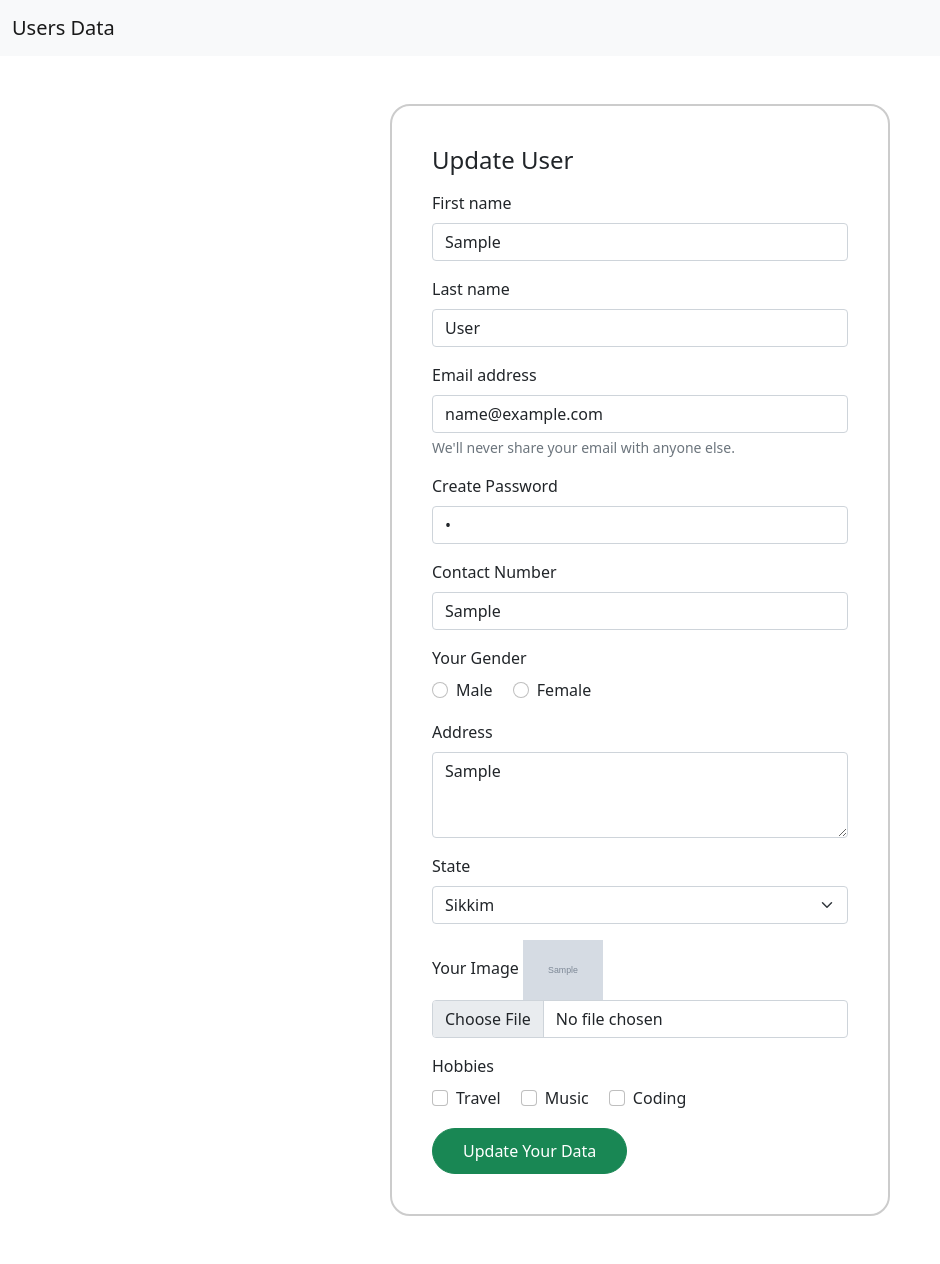
After one commit to RajibsCode/php-basic-to-advance, a PHP site: page /update.php?user=1 in a window 1280 px wide. The commit adds this page. Shown: the whole page, without its empty margins (0-940 px from the left). Run offline with PHP 8.4, Linux system fonts and the light colour scheme; tables that the repository leaves empty or names only in its code hold one stand-in row (values such as "Sample post"); grey boxes marked "Sample" are stand-in pictures.

Commit message:
update operation complete

```diff
--- /dev/null
+++ b/10CRUD Operation/update.php
@@ -0,0 +1,244 @@
+
+<?php
+
+// 1 atfirst start session and require the db file
+session_start();
+require_once'db-connection.php';
+
+// 2 update - get users data by id
+if (isset($_GET['user'])) {
+  // 3 update - perevent sql injection
+  $u_id = mysqli_real_escape_string($con,$_GET['user']);
+  // 4 update - select and execute data by id
+  $select_user = "SELECT * FROM user WHERE id=$u_id";
+  $select_execute = $con->query($select_user);
+  // 5 update - get data from execute by fetch_object()
+  $user_data = $select_execute->fetch_object();
+
+
+}else{
+  header('Location:index.php');
+}
+
+
+// 8 update - form data update
+if (isset($_POST['update'])) {
+  // 4 set image path and make unique img name and extension
+  $path = 'includes/img/';
+  $extension = pathinfo($_FILES['profile']['name'],PATHINFO_EXTENSION);
+  $file_name = $_POST['firstname'].'_'.date('YmdHms').'.'.$extension;
+
+  // 5 use ternary operator for file_exists validation
+  $profile = (file_exists($_FILES['profile']['tmp_name'])) ? $file_name : $user_data->profile;// 9 update - change null to current image
+
+
+   // 3 set column name as key and input name as value in array
+   $update_data = [
+    // 10 update - input field prevent sql injection
+    'fname' => mysqli_real_escape_string($con,$_POST['firstname']),
+    'lname' => mysqli_real_escape_string($con,$_POST['lastname']),
+    'email' => mysqli_real_escape_string($con,$_POST['email']),
+    'password' => mysqli_real_escape_string($con,$_POST['password']),
+    'contact' => mysqli_real_escape_string($con,$_POST['contact']),
+    'gender' => mysqli_real_escape_string($con,$_POST['gender']),
+    'adress' => mysqli_real_escape_string($con,$_POST['address']),
+    'state' => mysqli_real_escape_string($con,$_POST['state']),
+    'profile' => mysqli_real_escape_string($con,$profile),
+    'hobbies' => mysqli_real_escape_string($con,implode(',',$_POST['hobbies'])) // 4 implode() for values separate with comma
+   ];
+
+  // 11 update - create update query and exicute
+  $sql = "UPDATE user SET ";
+  // use loop for full array set in $sql
+  foreach ($update_data as $key => $value) {
+    $sql .= "$key = '$value',";
+  }
+
+  $sql = rtrim($sql,',');// remove right side one extra comma from query
+  $sql .= " WHERE id=".$u_id;
+
+  $exec = $con->query($sql);
+
+   // 12 update - set condition for update alert
+   if ($exec) {
+
+    // 9 then file upload to folder
+    if (!is_null($profile)) {
+        move_uploaded_file($_FILES['profile']['tmp_name'],$path.$file_name);
+    }
+
+    echo '<div class="alert alert-success" role="alert">
+    Your data Updated successfully!.
+    </div>';
+
+    header('Location:index.php');
+
+   }else{
+    echo '<div class="alert alert-danger" role="alert">
+    Sorry For Server Error! Data not Updated.
+    </div>';
+
+   }
+
+}
+
+
+?>
+
+
+<!DOCTYPE html>
+<html lang="en">
+<head>
+    <meta charset="UTF-8">
+    <meta http-equiv="X-UA-Compatible" content="IE=edge">
+    <meta name="viewport" content="width=device-width, initial-scale=1.0">
+    <link href="https://cdn.jsdelivr.net/npm/bootstrap@5.0.2/dist/css/bootstrap.min.css" rel="stylesheet" integrity="sha384-EVSTQN3/azprG1Anm3QDgpJLIm9Nao0Yz1ztcQTwFspd3yD65VohhpuuCOmLASjC" crossorigin="anonymous">
+    <link rel="stylesheet" href="./includes/css/style.css">
+    <title>User Registration</title>
+</head>
+<body>
+
+
+<nav class="navbar navbar-expand-lg navbar-light bg-light">
+        <div class="container-fluid">
+          <button class="navbar-toggler" type="button" data-bs-toggle="collapse" data-bs-target="#navbarTogglerDemo01" aria-controls="navbarTogglerDemo01" aria-expanded="false" aria-label="Toggle navigation">
+            <span class="navbar-toggler-icon"></span>
+          </button>
+          <div class="collapse navbar-collapse" id="navbarTogglerDemo01">
+            <a class="navbar-brand me-auto" href="#">Users Data</a>
+
+            <?php
+            // 1 update - dynamic logout button
+            if (isset($_SESSION['user_data'])) {
+              echo '<a class="btn btn-primary logout-button" href="index.php">Dashboard</a>
+              <a class="btn btn-danger logout-button" href="logout.php">Logout</a>';
+            }
+
+            ?>
+
+
+          </div>
+        </div>
+      </nav>
+
+
+
+    <div class="user-registration mt-5 mb-5">
+        <h4>Update User</h4>
+        <form class="mt-3" method="post" enctype="multipart/form-data">
+        <div class="mb-3">
+          <label for="firstname" class="form-label">First name</label>
+          <input value="<?php echo $user_data->fname; ?>" type="text" class="form-control" id="firstname" name="firstname">
+        </div>
+
+        <div class="mb-3">
+            <label for="lastname" class="form-label">Last name</label>
+            <input value="<?php echo $user_data->lname; ?>" type="text" class="form-control" id="lastname" name="lastname">
+        </div>
+
+        <div class="mb-3">
+          <label for="email" class="form-label">Email address</label>
+          <input  value="<?php echo $user_data->email; ?>" name="email" type="email" class="form-control" id="email" aria-describedby="emailHelp">
+          <div id="emailHelp" class="form-text">We'll never share your email with anyone else.</div>
+        </div>
+
+        <div class="mb-3">
+          <label for="password" class="form-label">Create Password</label>
+          <input value="<?php echo $user_data->password; ?>" type="password" class="form-control" id="password" name="password">
+        </div>
+
+        <div class="mb-3">
+            <label for="contact" class="form-label">Contact Number</label>
+            <input value="<?php echo $user_data->contact; ?>" type="tel" class="form-control" id="contact" name="contact">
+        </div>
+
+        <div class="mb-3">
+            <label class="form-label">Your Gender</label>
+            <br>
+            <div class="form-check form-check-inline">
+                <input class="form-check-input" type="radio" name="gender" id="male" value="male"
+                <?php // 6 update - dynamic checked attribute?>
+                <?php if ($user_data->gender == 'male') {echo 'checked';} ?>
+                >
+                <label class="form-check-label" for="male">Male</label>
+            </div>
+            <div class="form-check form-check-inline">
+                <input class="form-check-input" type="radio" name="gender" id="female" value="female"
+                <?php if ($user_data->gender == 'female') {echo 'checked';} ?>
+                >
+                <label class="form-check-label" for="female">Female</label>
+            </div>
+        </div>
+
+        <div class="mb-3">
+            <label for="address" class="form-label">Address</label>
+            <textarea name="address" class="form-control" id="address" rows="3"><?php echo $user_data->adress; ?></textarea>
+        </div>
+
+        <div class="mb-3">
+            <label class="form-label">State</label>
+            <select class="form-select" aria-label="Default select example"  name="state">
+                <option >select</option>
+                <option
+                <?php
+                 // 6 update - dynamic selected attribute
+                 if($user_data->state == 'gj') {echo 'selected';} ?>
+                 value="gj">Gujrat</option>
+                <option
+                <?php if($user_data->state == 'dl') {echo 'selected';} ?> value="dl">Delhi</option>
+                <option
+                <?php if($user_data->state == 'rj') {echo 'selected';} ?> value="rj">Rajasthan</option>
+                <option
+                <?php if($user_data->state == 'mh') {echo 'selected';} ?> value="mh">Maharashtra</option>
+                <option
+                <?php if($user_data->state == 'sk') {echo 'selected';} ?> value="sk">Sikkim</option>
+                <option
+                <?php if($user_data->state == 'pb') {echo 'selected';} ?> value="pb">Punjab</option>
+            </select>
+        </div>
+
+        <div class="mb-3">
+            <label class="form-label">Your Image</label>
+            <?php // 8 update - show current image  ?>
+            <img src="<?php echo'includes/img/'.$user_data->profile; ?>" alt="" width="80px">
+            <input name="profile" class="form-control" type="file">
+        </div>
+
+        <div class="mb-3">
+            <label class="form-label">Hobbies</label>
+            <br>
+            <?php
+            // 7 update - dynamic selected attribute
+            $hobbies_arr = explode(',',$user_data->hobbies);// get hobbies without comma
+            ?>
+            <div class="form-check form-check-inline">
+                <input class="form-check-input" type="checkbox" id="travel" value="travel" name="hobbies[]"
+
+                <?php if(in_array('travel',$hobbies_arr)){echo'checked';} ?>>
+
+                <label class="form-check-label" for="travel">Travel</label>
+            </div>
+            <div class="form-check form-check-inline">
+                <input class="form-check-input" type="checkbox" id="music" value="music" name="hobbies[]"
+
+                <?php if(in_array('music',$hobbies_arr)){echo'checked';} ?>>
+
+                <label class="form-check-label" for="music">Music</label>
+            </div>
+            <div class="form-check form-check-inline">
+                <input class="form-check-input" type="checkbox" id="coding" value="coding" name="hobbies[]"
+
+                <?php if(in_array('coding',$hobbies_arr)){echo'checked';} ?>>
+
+                <label class="form-check-label" for="coding">Coding</label>
+            </div>
+        </div>
+
+        <button name="update" id="update" type="submit" class="btn btn-success">Update Your Data</button>
+      </form>
+    </div>
+
+    <script src="https://cdn.jsdelivr.net/npm/@popperjs/core@2.9.2/dist/umd/popper.min.js" integrity="sha384-IQsoLXl5PILFhosVNubq5LC7Qb9DXgDA9i+tQ8Zj3iwWAwPtgFTxbJ8NT4GN1R8p" crossorigin="anonymous"></script>
+    <script src="https://cdn.jsdelivr.net/npm/bootstrap@5.0.2/dist/js/bootstrap.min.js" integrity="sha384-cVKIPhGWiC2Al4u+LWgxfKTRIcfu0JTxR+EQDz/bgldoEyl4H0zUF0QKbrJ0EcQF" crossorigin="anonymous"></script>
+</body>
+</html>
```
Also changed, not shown: 10CRUD Operation/index.php (+70 -18 lines), 10CRUD Operation/login.php (+30 -6 lines), 10CRUD Operation/register.php (+25 -11 lines), 10CRUD Operation/includes/img/Rajib_20221124001106.jpg (added).
